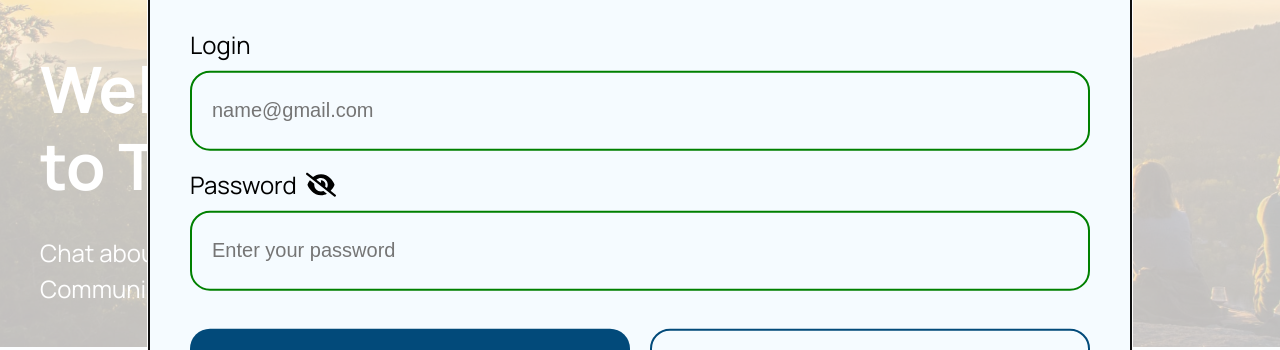
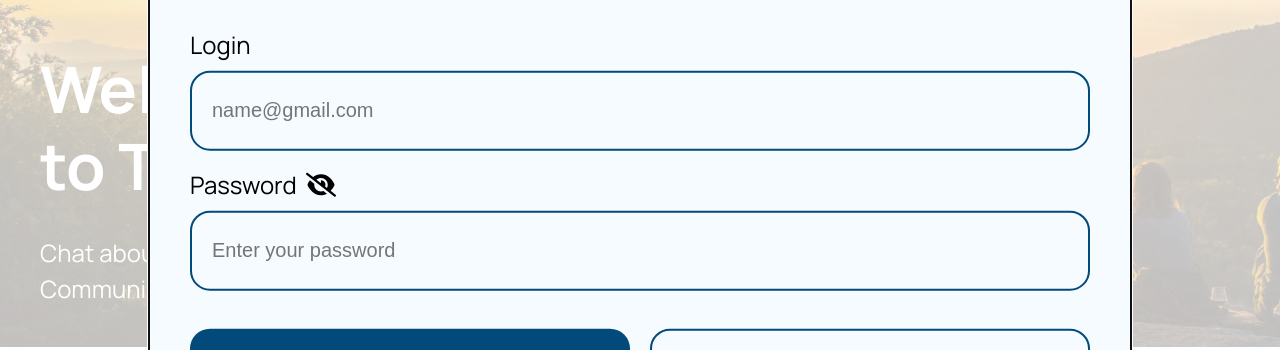
Before and after one commit to Yura-Platonov/Team-Chat, a React (Create React App) app: page /#/ in a window 1280 px wide. Both pictures are taken after a click on the element 1019 px from the left and 75 px from the top of the page. Shown: the part 226-576 px from the top of the page. Built offline with nearby package versions, Linux system fonts and the light colour scheme; no server answers.

Commit message:
update log form

```diff
--- a/src/components/LoginForm/LoginForm.jsx
+++ b/src/components/LoginForm/LoginForm.jsx
@@ -156,19 +156,13 @@ const validationSchema = yup.object().shape({
       value && /^[a-zA-Z0-9._-]+@[a-zA-Z0-9.-]+\.[a-zA-Z]{2,4}$/.test(value)
     );
   })
-  .required('Email is required')
-  ,
-password: yup.string()
-.min(8, 'Password must be at least 8 characters long')
-.matches(/^(?=.*[a-z])(?=.*[A-Z])(?=.*\d)/,'Password must contain at least one uppercase letter, one lowercase letter, and one digit')
-.required('Password is required')
-,
-  // username:  yup.string().required('Email is required'),
-  // password: yup.string().required('Password is required').min(8, 'Password must be at least 8 characters long').matches(
-  //     /^(?=.*[a-z])(?=.*[A-Z])(?=.*\d)/,
-  //     'Password must contain at least one uppercase letter, one lowercase letter, and one digit'
-  //   ),
-});
+  .required('Email is required'),
+
+  password: yup.string()
+  .min(8, 'Password must be at least 8 characters long')
+  .matches(/^(?=.*[a-z])(?=.*[A-Z])(?=.*\d)/,'Password must contain at least one uppercase letter, one lowercase letter, and one digit')
+  .required('Password is required'),
+  });
 
 const LoginForm = ({ onClose, showRegistrationForm }) => {
   const { login } = useContext(AuthContext);
@@ -227,7 +221,8 @@ const LoginForm = ({ onClose, showRegistrationForm }) => {
             Login
           </label>
           <Field
-            className={` ${touched.username && errors.username ? css.isInvalid : css.isvalid} ${css.input}`}
+            // className={` ${touched.username && errors.username ? css.isInvalid : css.isvalid} ${css.input}`}
+            className={`${touched.username && errors.username ? css.isInvalid : touched.username ? css.isvalid : ''} ${css.input}`}
             type="text"
             id="username"
             name="username"
@@ -251,7 +246,8 @@ const LoginForm = ({ onClose, showRegistrationForm }) => {
             id="password"
             name="password"
             autoComplete="current-password"
-            className={` ${touched.password && errors.password ? css.isInvalid : css.isvalid} ${css.input}`}
+            // className={` ${touched.password && errors.password ? css.isInvalid : css.isvalid} ${css.input}`}
+            className={`${touched.password && errors.password ? css.isInvalid : touched.password ? css.isvalid : ''} ${css.input}`}
             placeholder="Enter your password"
           />
           <ErrorMessage name="password" component="div" />
--- a/src/components/RegistrationForm/RegistrationForm.module.css
+++ b/src/components/RegistrationForm/RegistrationForm.module.css
@@ -137,6 +137,15 @@
     }
   }
 
+  .isInvalid{
+    border: 2px solid red;
+}
+.isvalid{
+    border: 2px solid green;
+}
+input:focus-visible {
+    outline: none;
+  }
 
   .button{
     width: 200px;
```
